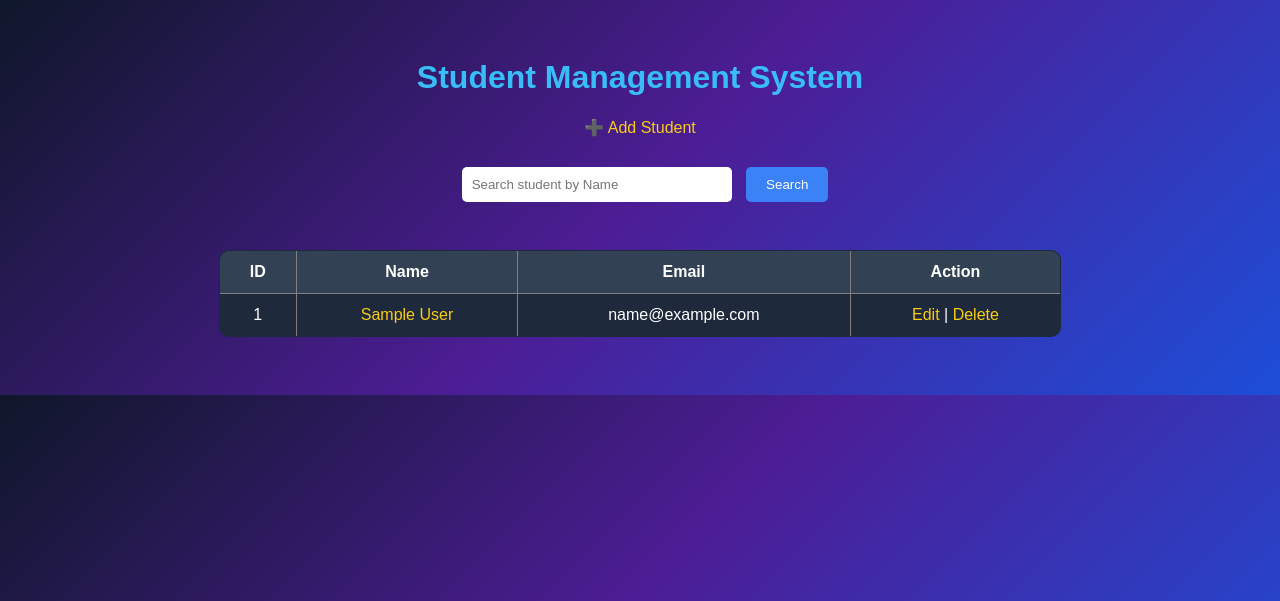
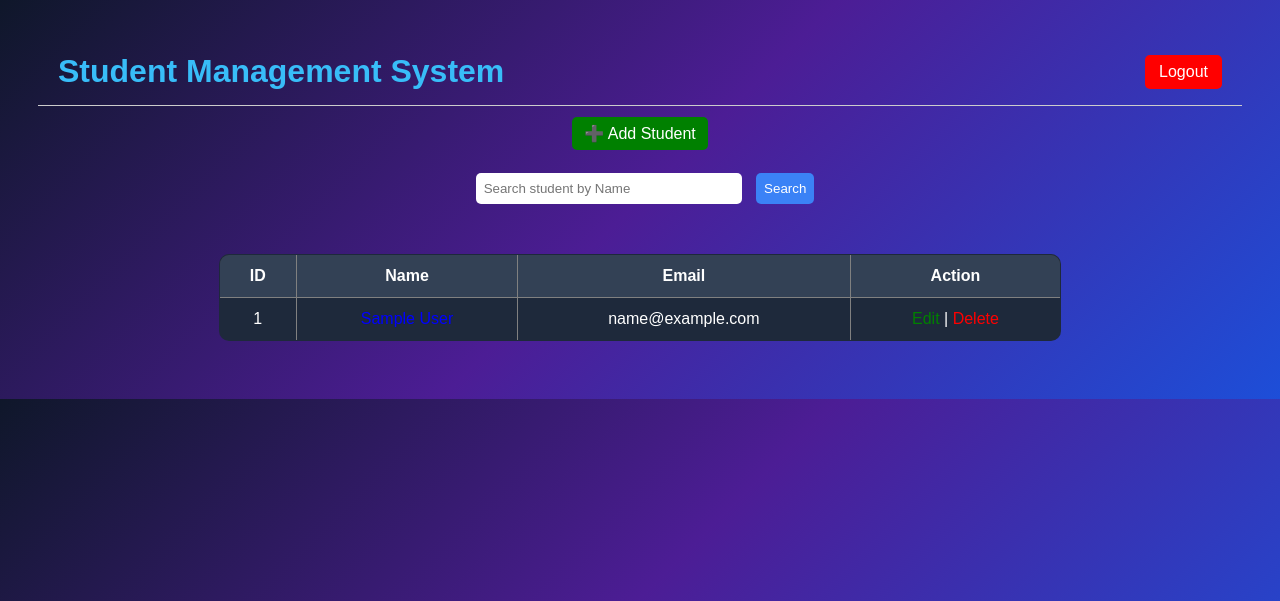
Before and after one commit to harathi-mutyam/student_project, a PHP site: page / in a window 1280 px wide. Shown: the top 601 px of the page. Run offline with PHP 8.4, Linux system fonts and the light colour scheme; a user stored in the database is signed in; tables that the repository leaves empty hold one stand-in row (values such as "Sample post"); data that the repository does not hold is empty.

Commit message:
Update index.php

```diff
--- a/php-app/index.php
+++ b/php-app/index.php
@@ -13,38 +13,67 @@ if($_SESSION['role'] != 'admin'){
     header("Location: student_dashboard.php");
     exit();
 }
-?>
-<?php
+
 include 'config.php';
+
 ?>
 
 <!DOCTYPE html>
 <html>
 <head>
+
     <title>Student Management System</title>
+
     <link rel="stylesheet" href="style.css">
+
 </head>
 
 <body>
 
-<h1>Student Management System</h1>
+<!-- HEADER -->
+<div style="display:flex; justify-content:space-between; align-items:center; padding:15px 20px; border-bottom:1px solid #ccc;">
 
-<!-- Add Student Button -->
-<div style="text-align:center; margin-bottom:20px;">
-    <a href="add_student.php">➕ Add Student</a>
+    <h1 style="margin:0;">Student Management System</h1>
+
+    <a href="logout.php"
+       style="background:red; color:white; padding:8px 14px; text-decoration:none; border-radius:5px;">
+        Logout
+    </a>
+
 </div>
-
-<!-- Search Form -->
-<form action="search.php" method="GET">
-    <input type="text" name="search" placeholder="Search student by Name">
-    <button type="submit">Search</button>
-</form>
 
 <br>
 
-<table border="1">
+<!-- ADD STUDENT -->
+<div style="text-align:center; margin-bottom:20px;">
 
-<tr>
+    <a href="add_student.php"
+       style="background:green; color:white; padding:8px 12px; text-decoration:none; border-radius:5px;">
+        ➕ Add Student
+    </a>
+
+</div>
+
+<!-- SEARCH -->
+<form action="search.php" method="GET" style="text-align:center; margin-bottom:20px;">
+
+    <input type="text"
+           name="search"
+           placeholder="Search student by Name"
+           style="padding:8px; width:250px;">
+
+    <button type="submit" style="padding:8px;">
+        Search
+    </button>
+
+</form>
+
+<!-- STUDENT TABLE -->
+<div style="display:flex; justify-content:center;">
+
+<table border="1" cellpadding="10" cellspacing="0" style="border-collapse:collapse; text-align:center;">
+
+    <tr style="background:#333; color:white;">
         <th>ID</th>
         <th>Name</th>
         <th>Email</th>
@@ -52,32 +81,49 @@ include 'config.php';
     </tr>
 
     <?php
+
     $result = mysqli_query($conn, "SELECT * FROM students");
 
     while($row = mysqli_fetch_assoc($result)) {
     ?>
 
     <tr>
+
         <td><?php echo $row['id']; ?></td>
+
         <td>
-    <a href="student_subjects.php?id=<?php echo $row['id']; ?>">
+            <a href="student_subjects.php?id=<?php echo $row['id']; ?>"
+               style="text-decoration:none; color:blue;">
                 <?php echo $row['name']; ?>
             </a>
         </td>
+
         <td><?php echo $row['email']; ?></td>
 
         <td>
-        <a href="edit_student.php?id=<?php echo $row['id']; ?>">Edit</a> |
+
+            <a href="edit_student.php?id=<?php echo $row['id']; ?>"
+               style="color:green; text-decoration:none;">
+                Edit
+            </a>
+
+            |
+
             <a href="delete_student.php?id=<?php echo $row['id']; ?>"
+               style="color:red; text-decoration:none;"
                onclick="return confirm('Are you sure you want to delete this student?');">
                 Delete
             </a>
+
         </td>
+
     </tr>
 
     <?php } ?>
 
 </table>
 
+</div>
+
 </body>
 </html>
```
Lines whose indentation alone changed are shown as unchanged.
